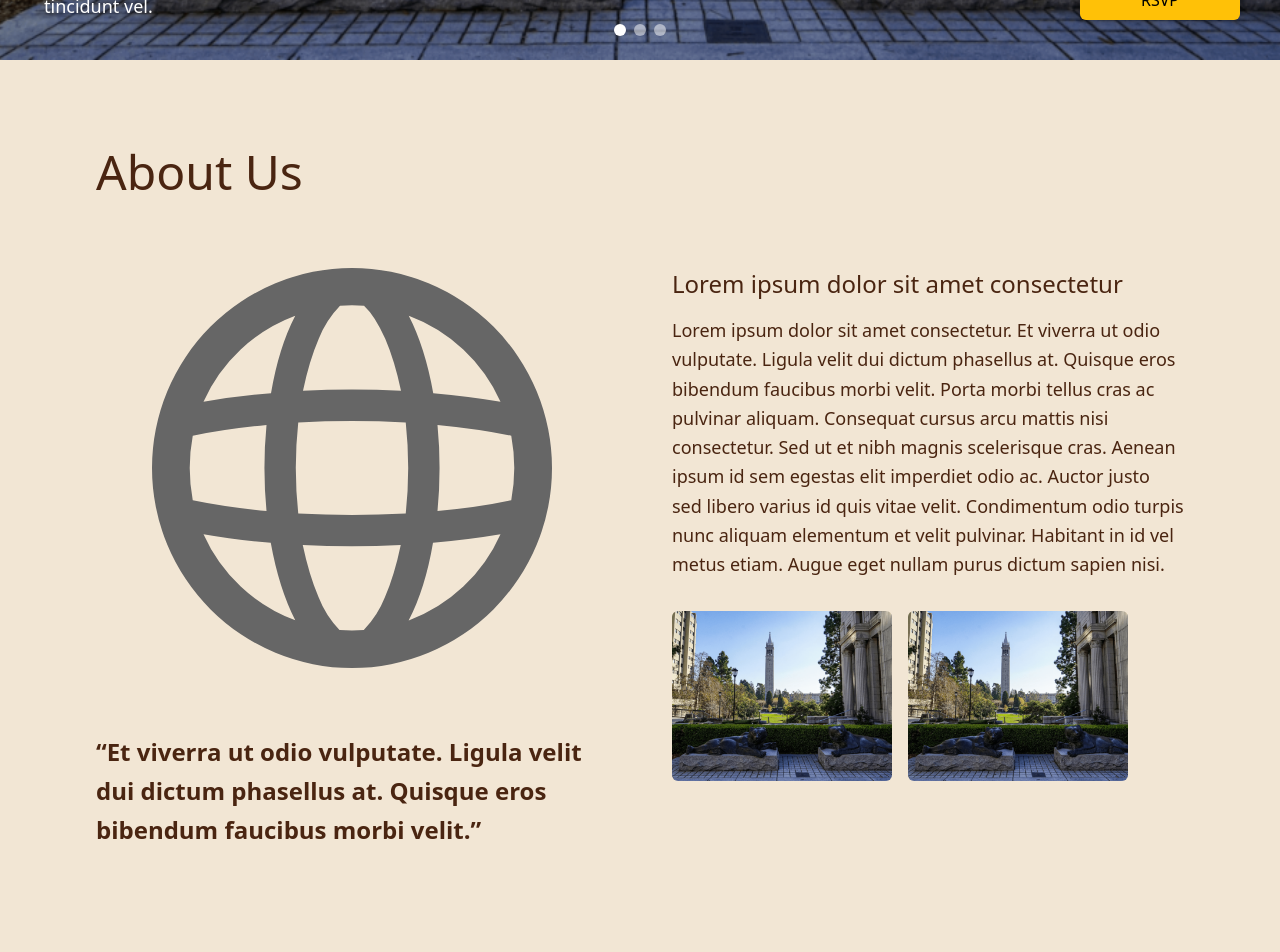
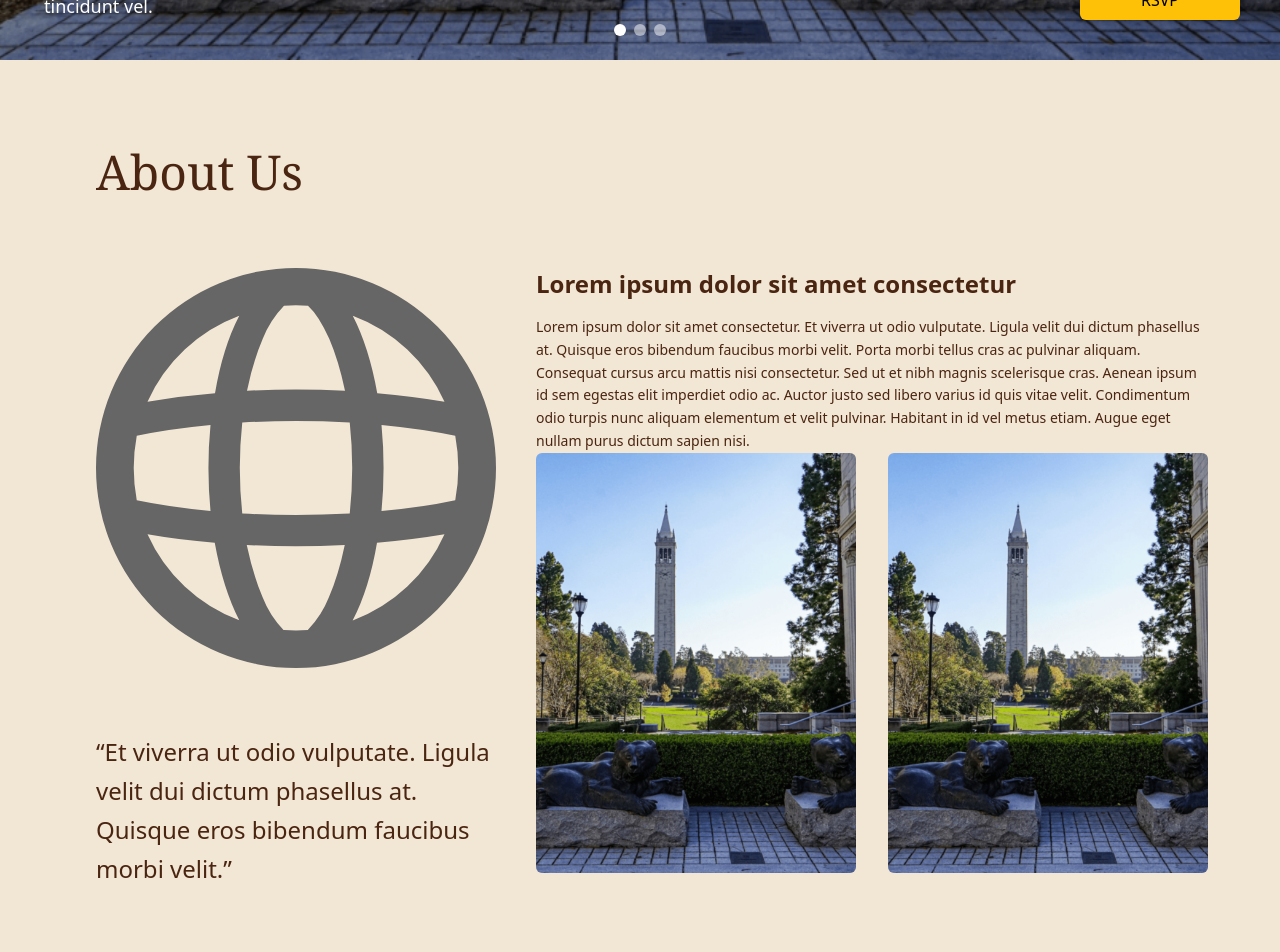
Before and after one commit to MNZ02/BuildFast, a Next.js app: page / in a window 1280 px wide. Shown: the part 740-1692 px from the top of the page. Built offline with nearby package versions, Linux system fonts and the light colour scheme; a web font is replaced by a local one.

Commit message:
Enhance About Us and Upcoming Events components with improved styling and layout adjustments

```diff
--- a/src/app/components/AboutUs.tsx
+++ b/src/app/components/AboutUs.tsx
@@ -4,10 +4,10 @@ const AboutUs = () => {
     return (
         <section className="bg-white-off py-16">
             <div className="max-w-6xl mx-auto px-4 sm:px-6 lg:px-8">
-                <h2 className="text-gray-title text-5xl font-normal mb-12 text-[#4A2511] py-6">
+                <h2 className="text-gray-title text-5xl font-normal mb-12 text-[#4A2511] py-6 font-serif">
                     About Us
                 </h2>
-                <div className="grid grid-cols-1 lg:grid-cols-[1fr_1fr] gap-x-16 gap-y-10 items-start"> {/* Adjusted grid-cols and items-start */}
+                <div className="grid grid-cols-1 lg:grid-cols-[0.6fr_1fr] gap-x-10 gap-y-10 items-start"> {/* Adjusted grid-cols and items-start */}
                     {/* Left Side - Text & Icon */}
                     <div className="flex flex-col space-y-16 justify-center items-center"> {/* Increased space-y */}
                         {/* Logo Image - Changed to Logo and adjusted size */}
@@ -22,25 +22,25 @@ const AboutUs = () => {
                         </div>
 
                         {/* Quote Text */}
-                        <p className="text-gray-text leading-relaxed font-sans font-semibold text-2xl"> {/* Added leading-relaxed for better line height */}
+                        <p className="text-gray-text leading-relaxed font-sans font-medium text-2xl"> {/* Added leading-relaxed for better line height */}
                             “Et viverra ut odio vulputate. Ligula velit dui dictum phasellus at.
                             Quisque eros bibendum faucibus morbi velit.”
                         </p>
                     </div>
 
                     {/* Right Side - Text and Images in Flex */}
-                    <div className="flex flex-col space-y-8"> {/* Flex container for right side, space-y for vertical gap */}
+                    <div className="flex flex-col"> {/* Flex container for right side, space-y for vertical gap */}
                         {/* Right Side Paragraph */}
-                        <div className="text-gray-text text-lg leading-relaxed"> {/* Added leading-relaxed here too */}
-                            <h3 className="text-gray-title text-2xl font-normal mb-4">Lorem ipsum dolor sit amet consectetur</h3> {/* Title for right paragraph */}
+                        <div className="text-gray-text text-sm leading-relaxed"> {/* Added leading-relaxed here too */}
+                            <h3 className="text-gray-title text-2xl  mb-4 font-semibold">Lorem ipsum dolor sit amet consectetur</h3> {/* Title for right paragraph */}
                             <p>
                                 Lorem ipsum dolor sit amet consectetur. Et viverra ut odio vulputate. Ligula velit dui dictum phasellus at. Quisque eros bibendum faucibus morbi velit. Porta morbi tellus cras ac pulvinar aliquam. Consequat cursus arcu mattis nisi consectetur. Sed ut et nibh magnis scelerisque cras. Aenean ipsum id sem egestas elit imperdiet odio ac. Auctor justo sed libero varius id quis vitae velit. Condimentum odio turpis nunc aliquam elementum et velit pulvinar. Habitant in id vel metus etiam. Augue eget nullam purus dictum sapien nisi.
                             </p>
                         </div>
 
                         {/* Images in a horizontal flex container */}
-                        <div className="flex gap-4"> {/* Horizontal flex for images, gap-4 for spacing */}
-                            <div className="relative w-[200px] h-[150px] md:w-[220px] md:h-[170px]"> {/* Image 1 container, adjusted sizes */}
+                        <div className="flex gap-8 justify-between" > {/* Horizontal flex for images, gap-4 for spacing */}
+                            <div className="relative w-[200px] h-[150px] md:w-[320px] md:h-[420px]"> {/* Image 1 container, adjusted sizes */}
                                 <Image
                                     src="/university.png" // Replace with your actual image path 1
                                     alt="About Us 1"
@@ -49,7 +49,7 @@ const AboutUs = () => {
                                     className="rounded-md" // Slightly less rounded corners - rounded-md
                                 />
                             </div>
-                            <div className="relative w-[200px] h-[150px] md:w-[220px] md:h-[170px]"> {/* Image 2 container, adjusted sizes */}
+                            <div className="relative w-[200px] h-[150px] md:w-[320px] md:h-[420px]"> {/* Image 2 container, adjusted sizes */}
                                 <Image
                                     src="/university.png" // Replace with your actual image path 2
                                     alt="About Us 2"
--- a/src/app/components/UpcomingEvents.tsx
+++ b/src/app/components/UpcomingEvents.tsx
@@ -4,7 +4,7 @@ import { faCalendar, faClock } from '@fortawesome/free-regular-svg-icons'; // Im
 
 const UpcomingEvents = () => {
     return (
-        <section className="bg-beige-light py-20"> {/* Increased py-20 for more vertical padding */}
+        <section className="bg-[#ebd6b8] py-20"> {/* Increased py-20 for more vertical padding */}
             <div className="max-w-6xl mx-auto px-4 sm:px-6 lg:px-8"> {/* Responsive container */}
                 <h2 className="text-brown-primary text-3xl font-normal mb-14 text-center"> {/* Title styling and increased margin-bottom */}
                     Upcoming Events
```
